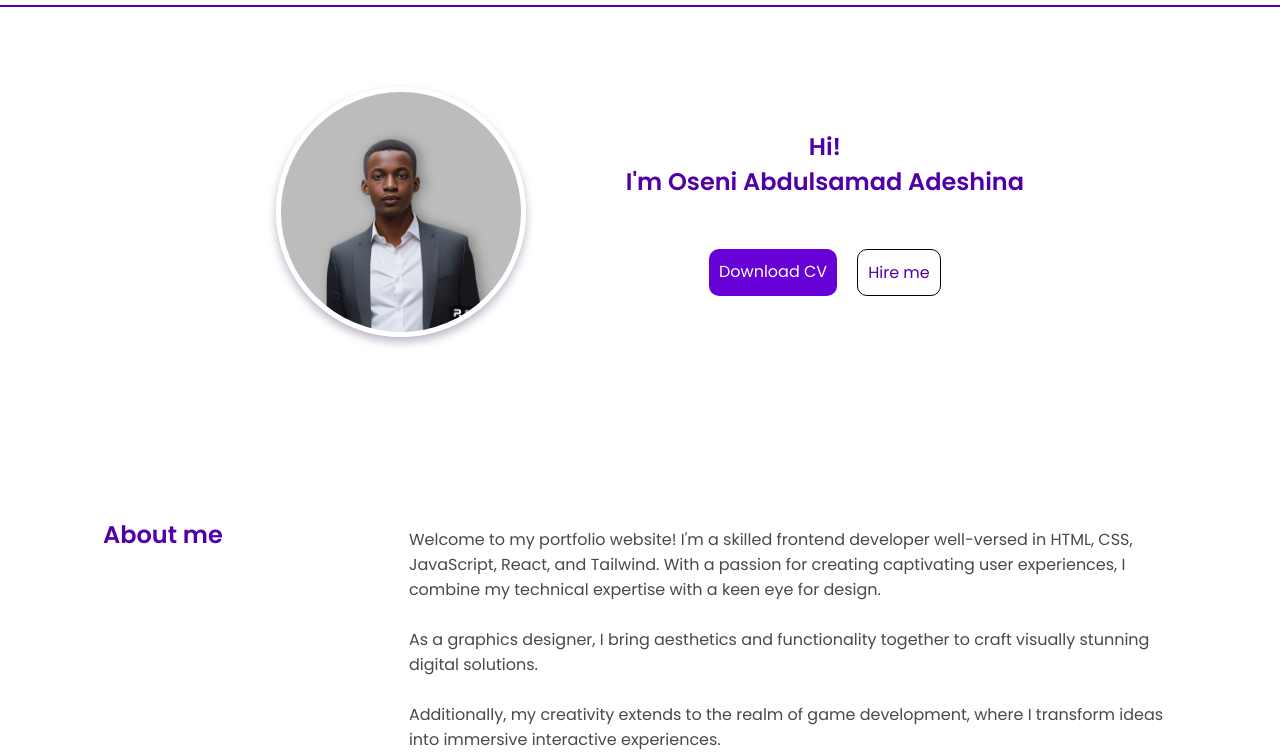
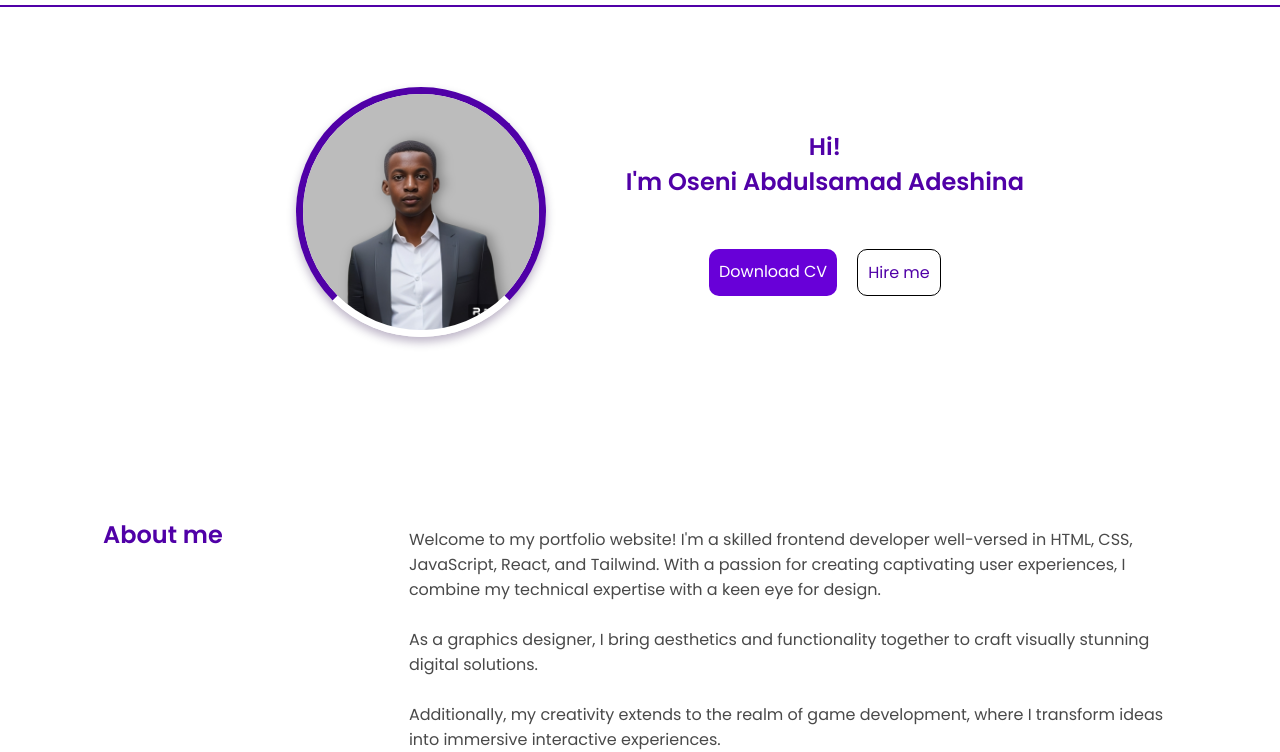
Before and after one commit to 1AmSammi3/Personal-portfolio, a plain HTML site: page index.html in a window 1280 px wide. Shown: the part 48-800 px from the top of the page. Drawn offline with Linux system fonts and the light colour scheme.

Commit message:
updated UI

```diff
--- a/style.css
+++ b/style.css
@@ -116,7 +116,8 @@ a{
    text-align: center;
 }
 img{
-   border: solid 5px #fff;
+   border: solid 7px;
+   border-color: #5000a7 #5000a7 #fff #5000a7;
    border-radius: 50%;
    box-shadow: 0 5px 10px #2000424b;
    width: 70%;
@@ -297,7 +298,7 @@ section{
    .pro{
       display: grid;
       grid-template-columns: repeat(2, 1fr);
-      gap: 40px;
+      gap: 20px;
    }
    .p.span{
       grid-column: span 1;
@@ -311,7 +312,7 @@ section{
       display: flex;
       flex-direction: row;
       justify-content: space-even;
-      gap: 80px;
+      gap: 40px;
       align-items: center;
       margin-left: 20vw;
       margin-right: auto;
```
